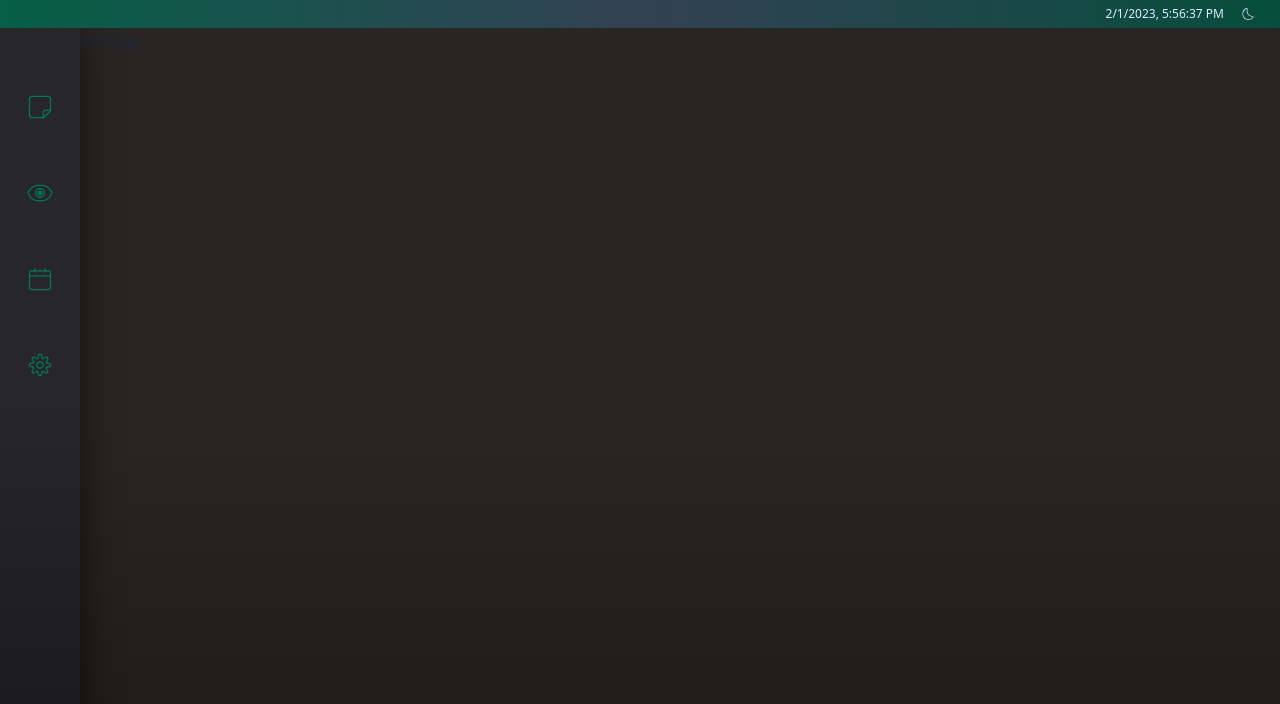
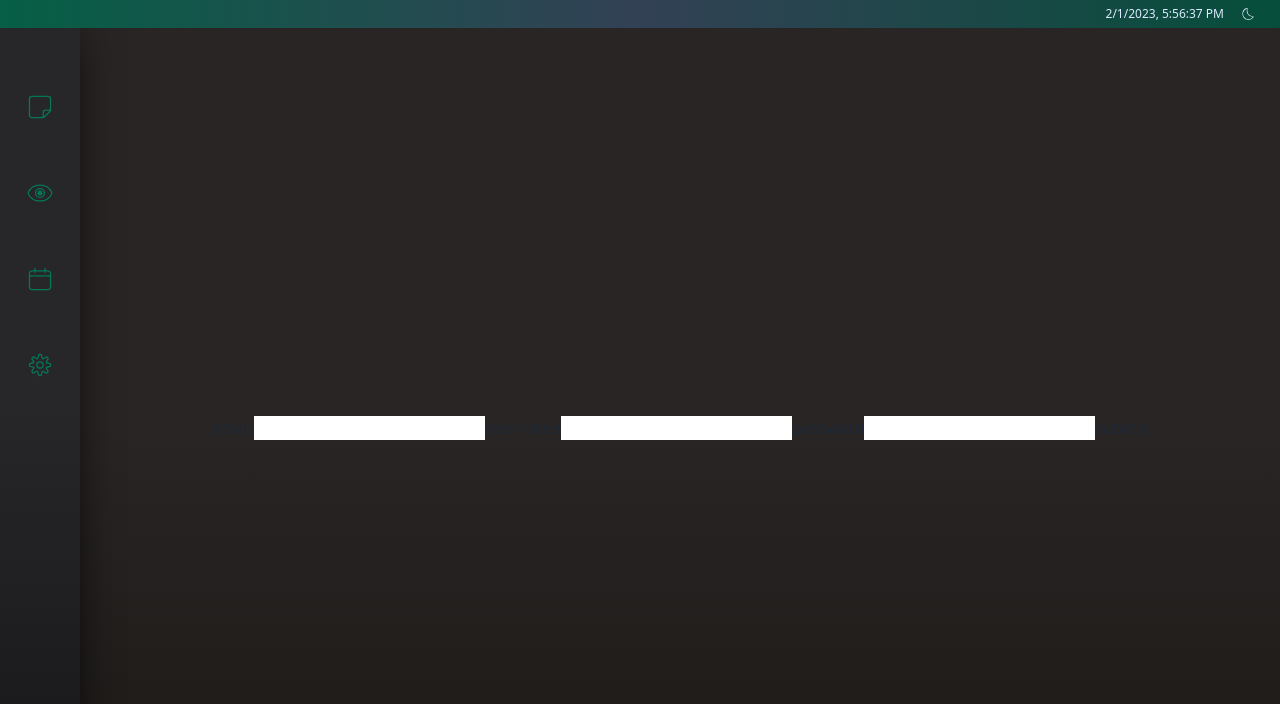
Before and after one commit to erratinsilentio/Soul-Journal, a Next.js app in the folder client/: page /settings in a window 1280 px wide. Shown: the top 704 px of the page. Built offline with nearby package versions, Linux system fonts and the light colour scheme; a web font is replaced by a local one.

Commit message:
started drafting basic sign up form to test auth functions

```diff
--- a/client/app/settings/page.tsx
+++ b/client/app/settings/page.tsx
@@ -1,7 +1,53 @@
+"use client";
+
+import { supabase } from "@/supabase";
+import { useState } from "react";
+
 const Settings = () => {
+  const [email, setEmail] = useState("");
+  const [username, setUsername] = useState("");
+  const [password, setPassword] = useState("");
+  const [rMsg, setRMsg] = useState("");
+  const [user, setUser] = useState({});
+
+  const register = async () => {
+    const { data, error } = await supabase.auth.signUp({
+      email,
+      password,
+    });
+    if (error) {
+      setRMsg(error.message);
+    } else {
+      setUser(data);
+    }
+  };
+
   return (
-    <main className="z-0 min-h-screen min-w-full bg-gradient-to-b from-stone-800 via-stone-800 to-stone-900">
-      settings
+    <main className="z-0 flex min-h-screen min-w-full items-center justify-center bg-gradient-to-b from-stone-800 via-stone-800 to-stone-900">
+      <form>
+        <label>email</label>
+        <input
+          name="email"
+          id="email"
+          type="text"
+          onChange={(e) => setEmail(e.target.value)}
+        />
+        <label>username</label>
+        <input
+          name="username"
+          id="username"
+          type="text"
+          onChange={(e) => setUsername(e.target.value)}
+        />
+        <label>password</label>
+        <input
+          name="password"
+          id="password"
+          type="password"
+          onChange={(e) => setPassword(e.target.value)}
+        />
+        <button type="submit">submit</button>
+      </form>
     </main>
   );
 };
--- a/client/package.json
+++ b/client/package.json
@@ -15,6 +15,8 @@
     "@next/font": "13.1.5",
     "@nextui-org/react": "^1.0.0-beta.12",
     "@reduxjs/toolkit": "^1.9.2",
+    "@supabase/auth-helpers-nextjs": "^0.5.4",
+    "@supabase/auth-helpers-react": "^0.3.1",
     "@supabase/auth-ui-react": "^0.2.6",
     "@supabase/supabase-js": "^2.4.1",
     "@tanstack/react-query": "^4.23.0",
--- a/client/supabase.ts
+++ b/client/supabase.ts
@@ -1,7 +1,8 @@
+"use client";
 import { createClient } from "@supabase/supabase-js";
 
-// const supabaseUrl = process.env.SUPABASE_URL;
-// const supabaseKey = process.env.SUPABASE_KEY;
+// const supabaseUrl = process.env.NEXT_PUBLIC_SUPABASE_URL;
+// const supabaseKey = process.env.NEXT_PUBLIC_SUPABASE_ANON_KEY;
 
 const supabaseUrl = "https://szfgbidqxtgnedqceyao.supabase.co";
 const supabaseKey =
```
Also changed, not shown: 1 other file (tests, documents, lock files or other folders).
